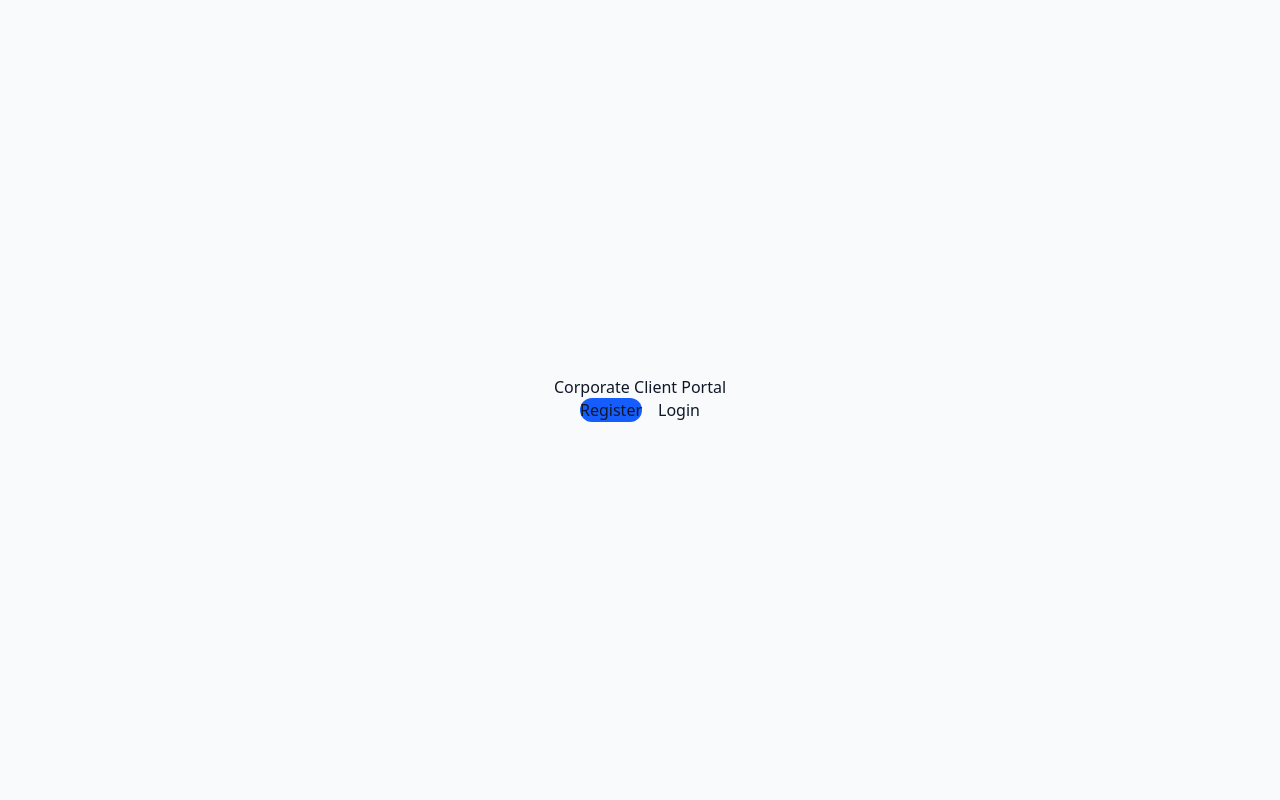
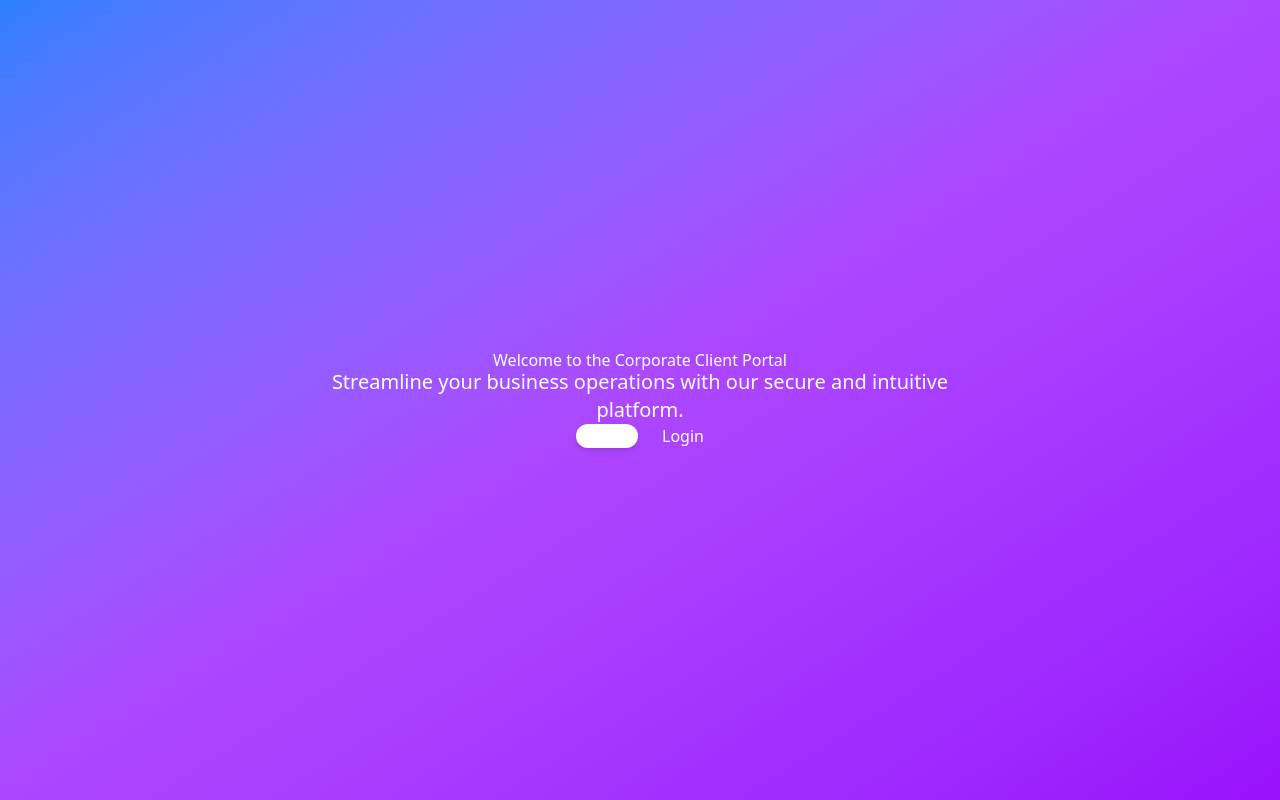
Before and after one commit to RensithUdara/corporate-client-system, a Next.js app: page / in a window 1280 px wide. Built offline with nearby package versions, Linux system fonts and the light colour scheme.

Commit message:
Enhance Home component styling with gradient background and updated text elements

```diff
--- a/src/app/page.tsx
+++ b/src/app/page.tsx
@@ -1,21 +1,22 @@
-'use client'; // Add this if you plan to use client-side features like hooks
+'use client';
 
 import Link from 'next/link';
 
 export default function Home() {
   return (
-    <div className="min-h-screen flex flex-col items-center justify-center p-8">
-      <h1 className="text-3xl font-bold mb-8">Corporate Client Portal</h1>
-      <div className="flex gap-4">
+    <div className="min-h-screen flex flex-col items-center justify-center p-8 bg-gradient-to-br from-blue-500 via-purple-500 to-purple-600 text-white">
+      <h1 className="text-4xl md:text-5xl font-bold mb-6 text-center">Welcome to the Corporate Client Portal</h1>
+      <p className="text-lg md:text-xl mb-10 text-center max-w-2xl">Streamline your business operations with our secure and intuitive platform.</p>
+      <div className="flex gap-6">
         <Link
           href="/register"
-          className="rounded-full bg-blue-600 text-white px-6 py-3 hover:bg-blue-700 transition-colors"
+          className="rounded-full bg-white text-purple-600 px-8 py-3 font-medium hover:bg-gray-100 transition-all duration-300 shadow-md"
         >
           Register
         </Link>
         <Link
           href="/login"
-          className="rounded-full border border-blue-600 text-blue-600 px-6 py-3 hover:bg-blue-50 transition-colors"
+          className="rounded-full border-2 border-white text-white px-8 py-3 font-medium hover:bg-white hover:text-purple-600 transition-all duration-300"
         >
           Login
         </Link>
```
